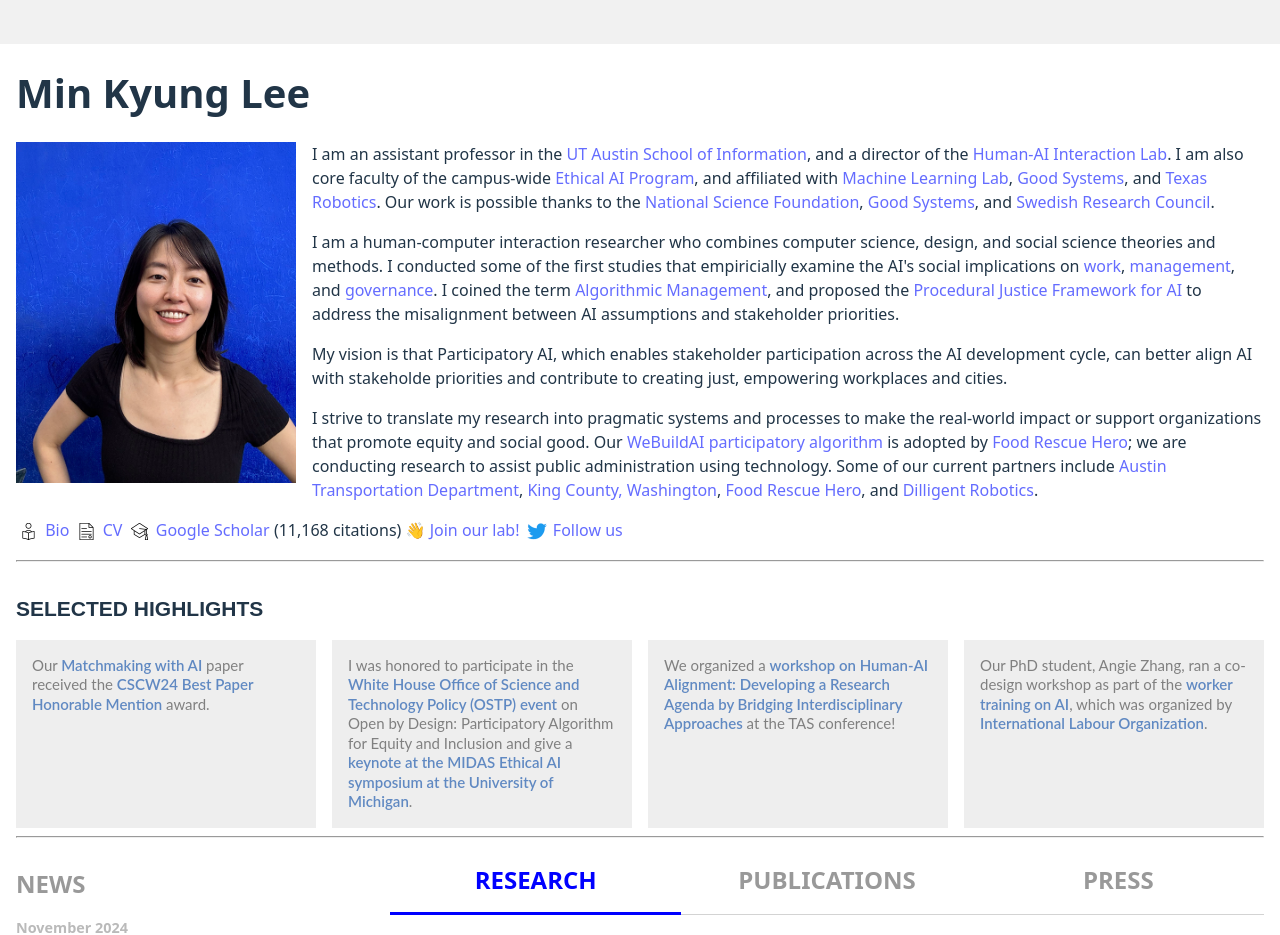
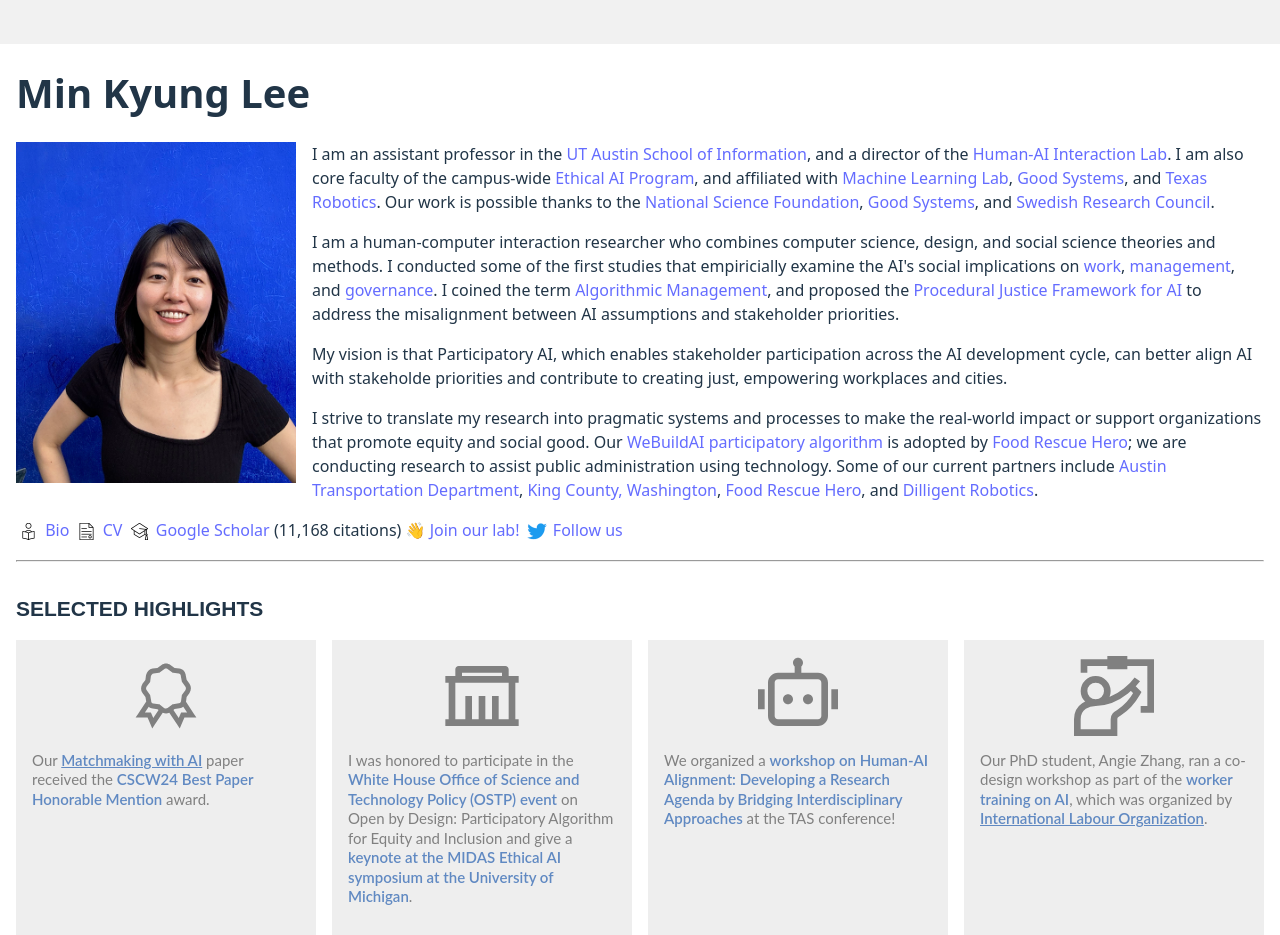
Before and after one commit to l-ohman/minlee.net, a React (Vite) app: page / in a window 1280 px wide. Shown: the top 935 px of the page. Built offline with nearby package versions, Linux system fonts and the light colour scheme.

Commit message:
Highlights icons testing

```diff
--- a/package.json
+++ b/package.json
@@ -15,6 +15,7 @@
   "dependencies": {
     "react": "^19.1.1",
     "react-dom": "^19.1.1",
+    "react-icons": "^5.5.0",
     "usehooks-ts": "^3.1.1"
   },
   "devDependencies": {
--- a/src/components/Highlights/highlights.css
+++ b/src/components/Highlights/highlights.css
@@ -47,3 +47,12 @@
     color: #6089c2;
   }
 }
+
+.highlight a {
+  text-decoration: underline;
+}
+
+.highlight-icon {
+  display: block;
+  margin: 0 auto;
+}
--- a/src/components/Highlights/index.tsx
+++ b/src/components/Highlights/index.tsx
@@ -9,7 +9,8 @@
       <div id="highlights-group">
         {highlights.map((highlight, idx) => (
           <div key={`highlight_${idx}`} className="highlight">
-            {highlight}
+            {<highlight.Icon size="5rem" className="highlight-icon" />}
+            <p>{highlight.content}</p>
           </div>
         ))}
       </div>
--- a/src/components/TabSelection/index.tsx
+++ b/src/components/TabSelection/index.tsx
@@ -4,7 +4,7 @@
 import Press from "../Press";
 import Publications from "../Publications";
 import Research from "../Research";
-import { Fragment, useState, type ReactNode } from "react";
+import { useState, type ReactNode } from "react";
 
 const tabsMobile = ["Research", "Publications", "Press", "News"];
 const tabsDesktop = ["Research", "Publications", "Press"];
--- a/src/data/highlights.tsx
+++ b/src/data/highlights.tsx
@@ -1,6 +1,18 @@
 import type { ReactNode } from "react";
+import { LiaAwardSolid } from "react-icons/lia";
+import { RiGovernmentLine } from "react-icons/ri";
+import { RiRobot2Line } from "react-icons/ri";
+import { GrWorkshop } from "react-icons/gr";
+import type { IconType } from "react-icons";
 
-export const highlights: ReactNode[] = [
+export type Highlight = {
+  content: ReactNode | "";
+  Icon: IconType;
+};
+
+export const highlights: Highlight[] = [
+  {
+    content: (
       <>
         Our{" "}
         <a
@@ -11,36 +23,61 @@
           Matchmaking with AI
         </a>{" "}
         paper received the{" "}
-    <span className="highlight_emph">CSCW24 Best Paper Honorable Mention</span>{" "}
+        <span className="highlight_emph">
+          CSCW24 Best Paper Honorable Mention
+        </span>{" "}
         award.
-  </>,
+      </>
+    ),
+    Icon: LiaAwardSolid,
+  },
+  {
+    content: (
       <>
         I was honored to participate in the{" "}
         <span className="highlight_emph">
           White House Office of Science and Technology Policy (OSTP) event
         </span>{" "}
-    on Open by Design: Participatory Algorithm for Equity and Inclusion and give
-    a{" "}
+        on Open by Design: Participatory Algorithm for Equity and Inclusion and
+        give a{" "}
         <span className="highlight_emph">
-      keynote at the MIDAS Ethical AI symposium at the University of Michigan
+          keynote at the MIDAS Ethical AI symposium at the University of
+          Michigan
         </span>
         .
-  </>,
+      </>
+    ),
+    Icon: RiGovernmentLine,
+  },
+  {
+    content: (
       <>
         We organized a{" "}
         <span className="highlight_emph">
-      workshop on Human-AI Alignment: Developing a Research Agenda by Bridging
-      Interdisciplinary Approaches
+          workshop on Human-AI Alignment: Developing a Research Agenda by
+          Bridging Interdisciplinary Approaches
         </span>{" "}
         at the TAS conference!
-  </>,
+      </>
+    ),
+    Icon: RiRobot2Line,
+  },
+  {
+    content: (
       <>
         Our PhD student, Angie Zhang, ran a co-design workshop as part of the{" "}
         <span className="highlight_emph">worker training on AI</span>, which was
         organized by{" "}
-    <a href="https://www.ilo.org" target="_blank" className="highlight_emph">
+        <a
+          href="https://www.ilo.org"
+          target="_blank"
+          className="highlight_emph"
+        >
           International Labour Organization
         </a>
         .
-  </>,
+      </>
+    ),
+    Icon: GrWorkshop,
+  },
 ];
```
Also changed, not shown: 1 other file (tests, documents, lock files or other folders). Lines whose indentation alone changed are shown as unchanged.
